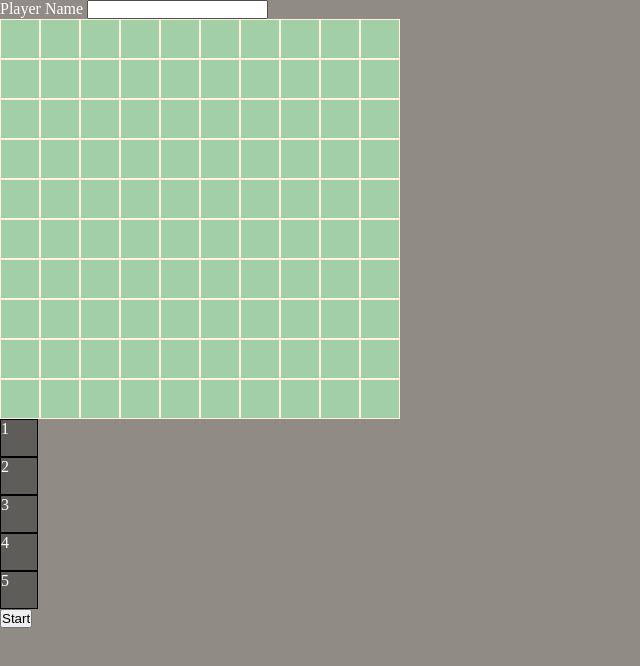
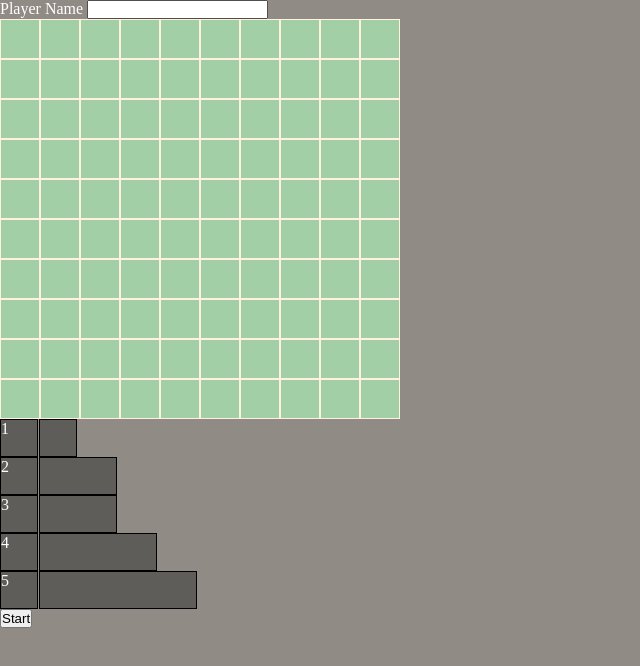
Before and after one commit to asianpersuas10n/odin-battleship, a website built with webpack: page dist/index.html in a window 1280 px wide. Shown: the whole page, without its empty margins (0-640 px from the left). Built offline with Linux system fonts and the light colour scheme.

Commit message:
Better vizualize the 'boats'

```diff
--- a/src/dom.js
+++ b/src/dom.js
@@ -11,22 +11,25 @@ function dragAndDrop() {
 
     draggable.addEventListener('dblclick', () => {
       currentDraggableId = draggable.id;
-      currentDraggableAlignment = draggable.dataset.alignment;
+      let tempAlign = '';
 
-      if (
-        !possbile(
-          currentDraggableId,
-          currentX,
-          currentY,
-          currentDraggableAlignment === 'r' ? 'c' : 'r'
-        )
-      ) {
+      if (currentDraggableAlignment === 'r') {
+        tempAlign = 'c';
+      } else {
+        tempAlign = 'r';
+      }
+
+      if (!possible(currentDraggableId, currentX, currentY, tempAlign)) {
+        console.log(3);
         return;
       }
-      if ((currentDraggableAlignment = 'r')) {
+
+      if (currentDraggableAlignment === 'r') {
         draggable.dataset.alignment = 'c';
+        currentDraggableAlignment = 'c';
       } else {
         draggable.dataset.alignment = 'r';
+        currentDraggableAlignment = 'r';
       }
     });
 
@@ -43,31 +46,43 @@ function dragAndDrop() {
 
   containerRows.forEach((row, gridY) => {
     const containers = row.querySelectorAll('.container');
+
     containers.forEach((container, gridX) => {
       container.dataset.y = gridY;
       container.dataset.x = gridX;
+
       container.addEventListener('click', () => {
         currentX = container.dataset.x;
         currentY = container.dataset.y;
       });
+
       container.addEventListener('dragover', (e) => {
         e.preventDefault();
         currentX = container.dataset.x;
         currentY = container.dataset.y;
+
         if (
           container.firstChild ||
           !possible(currentDraggableId, currentX, currentY, currentDraggableAlignment)
         ) {
           return;
         }
+
         const draggable = document.querySelector('.dragging');
         container.appendChild(draggable);
+
+        if (currentDraggableId === 'shipone') {
+        } else if (currentDraggableId === 'shiptwo' || currentDraggableId === 'shipthree') {
+        } else if (currentDraggableId === 'shipfour') {
+        } else {
+        }
       });
     });
   });
 
-  function possible(shipId, x, y) {
+  function possible(shipId, x, y, align) {
     let shipLength = 0;
+
     if (shipId === 'shipone') {
       shipLength = 2;
     } else if (shipId === 'shiptwo' || shipId === 'shipthree') {
@@ -77,7 +92,14 @@ function dragAndDrop() {
     } else {
       shipLength = 5;
     }
-    return shipLength + Number(x) < 11;
+
+    if (align === 'r') {
+      console.log(1);
+      return shipLength + Number(x) < 11;
+    } else {
+      console.log(2);
+      return Number(y) - shipLength > -2;
+    }
   }
 }
 
--- a/src/style.css
+++ b/src/style.css
@@ -40,3 +40,58 @@ body {
 .draggable .dragging {
   opacity: .9;
 }
+
+#span1 {
+  position: relative;
+  border: 1px solid black;
+  background-color: rgba(49, 49, 49, 0.5);
+  padding-top: 10px;
+  padding-bottom: 9px;
+  padding-right: 36px;
+  top: 10px;
+  left: 30px;
+}
+
+#span2 {
+  position: relative;
+  border: 1px solid black;
+  background-color: rgba(49, 49, 49, 0.5);
+  padding-top: 10px;
+  padding-bottom: 9px;
+  padding-right: 76px;
+  top: 10px;
+  left: 30px;
+}
+
+#span3 {
+  position: relative;
+  border: 1px solid black;
+  background-color: rgba(49, 49, 49, 0.5);
+  padding-top: 10px;
+  padding-bottom: 9px;
+  padding-right: 76px;
+  top: 10px;
+  left: 30px;
+}
+
+#span4 {
+  position: relative;
+  border: 1px solid black;
+  background-color: rgba(49, 49, 49, 0.5);
+  padding-top: 10px;
+  padding-bottom: 9px;
+  padding-right: 116px;
+  top: 10px;
+  left: 30px;
+}
+
+#span5 {
+  position: relative;
+  border: 1px solid black;
+  background-color: rgba(49, 49, 49, 0.5);
+  padding-top: 10px;
+  padding-bottom: 9px;
+  padding-right: 156px;
+  top: 10px;
+  left: 30px;
+}
```
Also changed, not shown: dist/index.html, dist/main.js.
